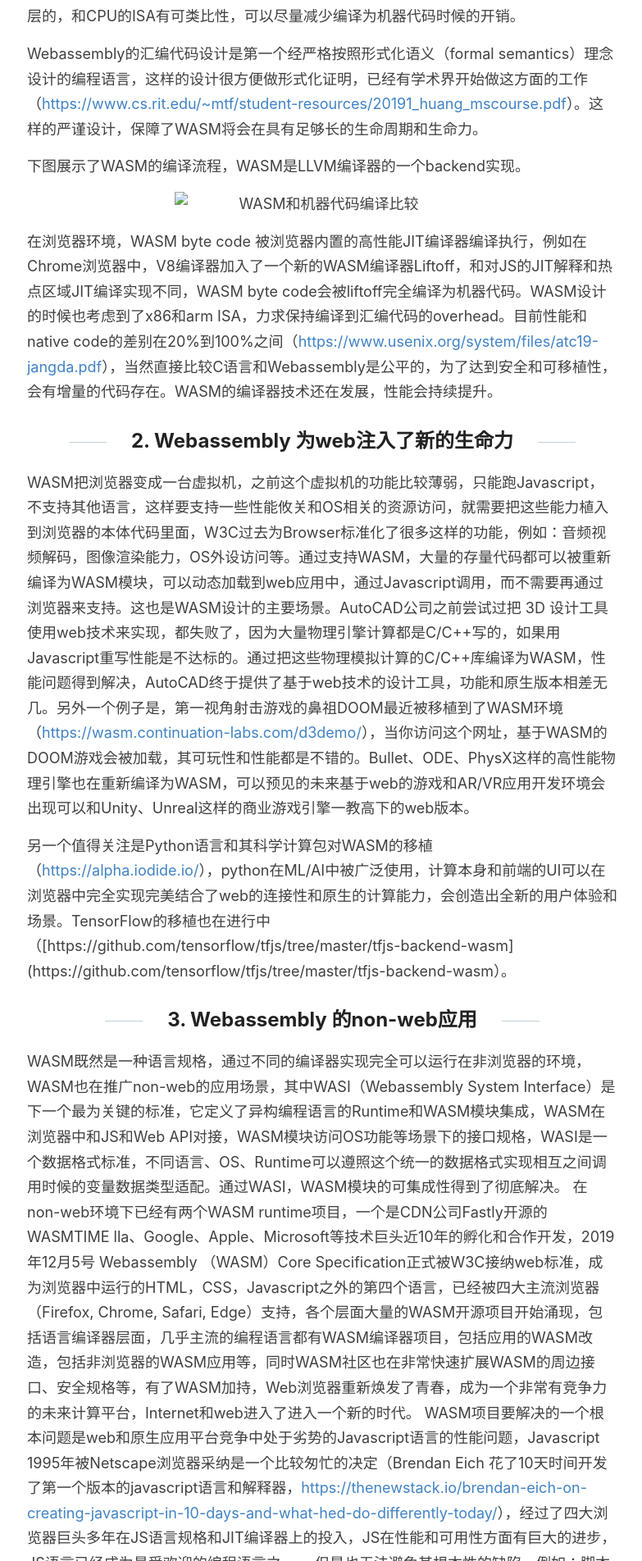
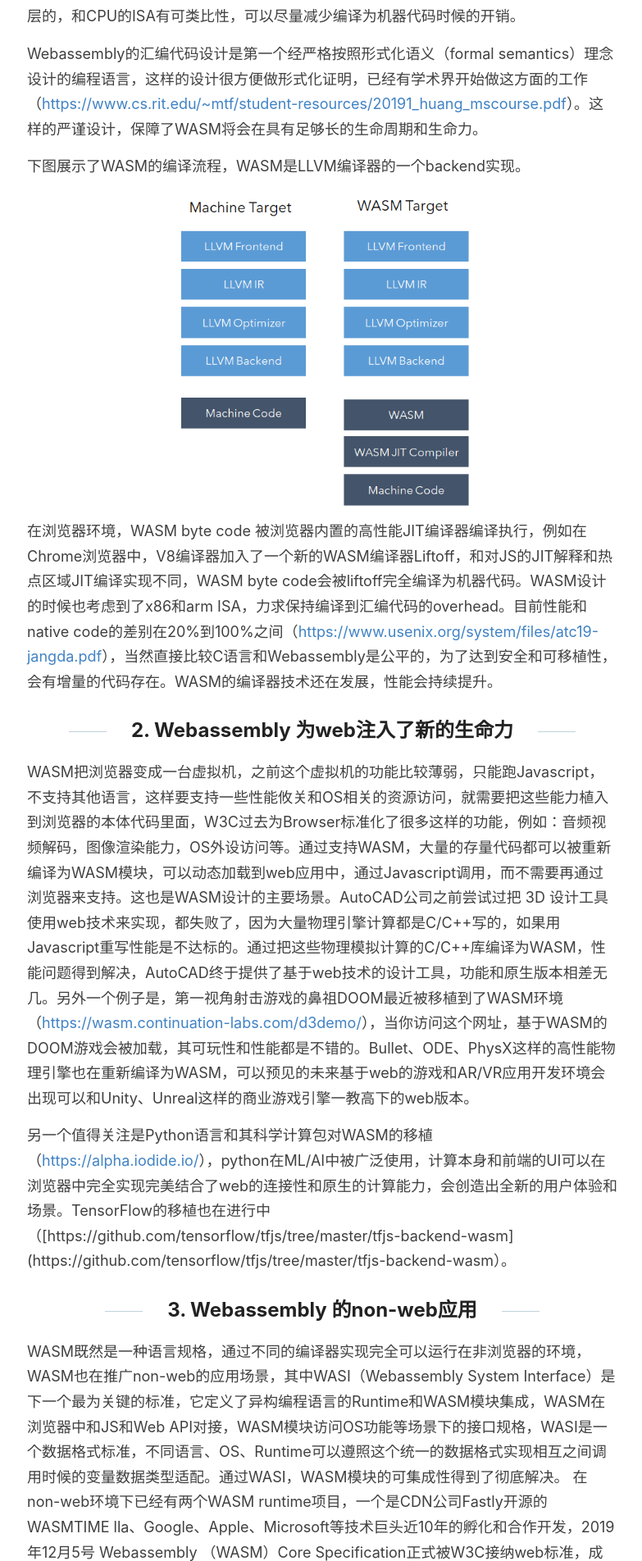
Before and after one commit to sbagga/mistyminds, a Jekyll site: the page built from _posts/2020-04-28-Webassembly-带来的新计算平台.md, in a window 1280 px wide. Shown: the part 1219-3123 px from the top of the page at 82% size, without its empty margins (247-1030 px from the left). Built offline with Jekyll 4.4.1, drawn with Linux system fonts in a browser that asks for light colours.

Commit message:
Update 2020-04-28-Webassembly-带来的新计算平台.md

```diff
--- a/_posts/2020-04-28-Webassembly-带来的新计算平台.md
+++ b/_posts/2020-04-28-Webassembly-带来的新计算平台.md
@@ -21,7 +21,7 @@ Webassembly的汇编代码设计是第一个经严格按照形式化语义（for
 
 下图展示了WASM的编译流程，WASM是LLVM编译器的一个backend实现。
 
-![WASM和机器代码编译比较](mistyminds/images/wasm-llvm.png)
+![WASM和机器代码编译比较](../images/wasm-llvm.png)
 
 
 在浏览器环境，WASM byte code 被浏览器内置的高性能JIT编译器编译执行，例如在Chrome浏览器中，V8编译器加入了一个新的WASM编译器Liftoff，和对JS的JIT解释和热点区域JIT编译实现不同，WASM byte code会被liftoff完全编译为机器代码。WASM设计的时候也考虑到了x86和arm ISA，力求保持编译到汇编代码的overhead。目前性能和native code的差别在20%到100%之间（[https://www.usenix.org/system/files/atc19-jangda.pdf](https://www.usenix.org/system/files/atc19-jangda.pdf)），当然直接比较C语言和Webassembly是公平的，为了达到安全和可移植性，会有增量的代码存在。WASM的编译器技术还在发展，性能会持续提升。
```
